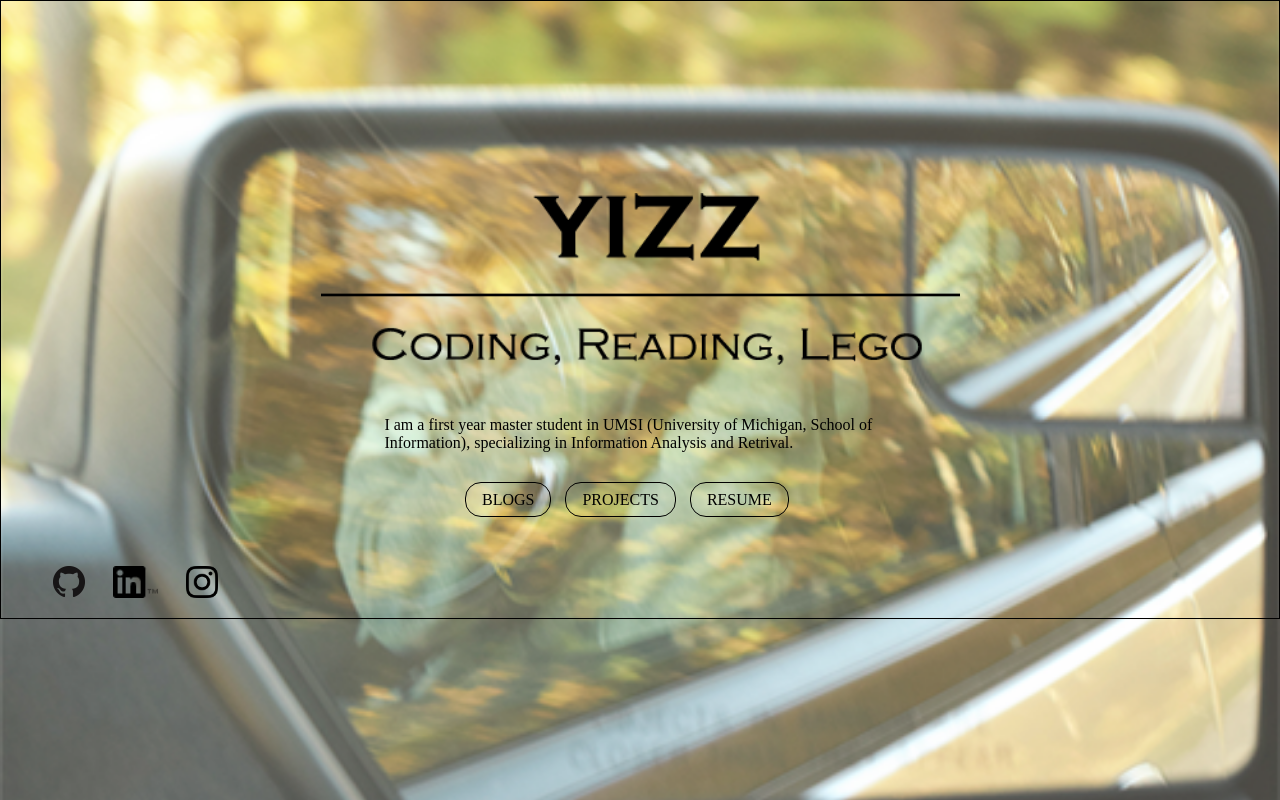
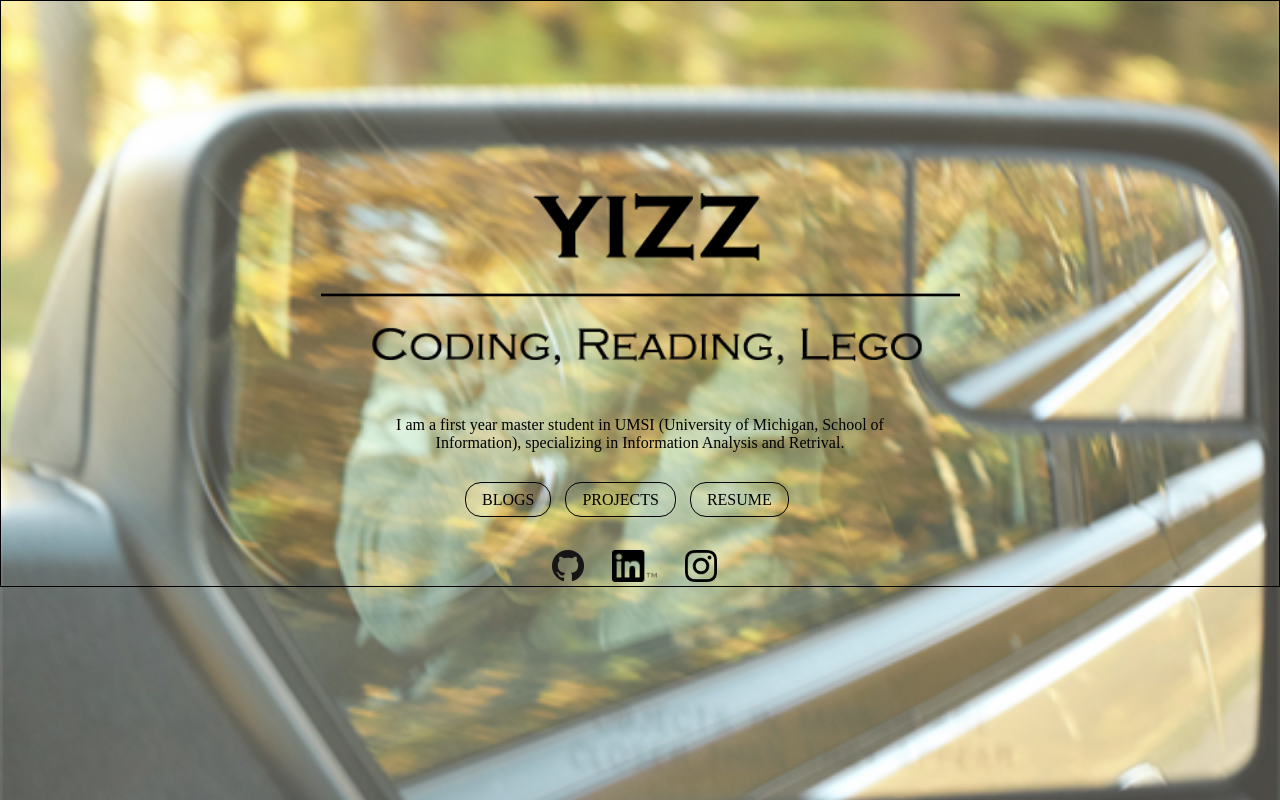
Before and after one commit to sylviazang/SI539Portfolio, a plain HTML site: page index.html in a window 1280 px wide. Drawn offline with Linux system fonts and the light colour scheme.

Commit message:
Update index.css

```diff
--- a/index.css
+++ b/index.css
@@ -14,7 +14,9 @@ body {
 	display:block;
 	margin: 15% 25% 4%;
 }
-
+p {
+	text-align: center;
+}
 .navbar .nav_item {
 	list-style-type: none;
 	padding: 5px;
@@ -70,6 +72,11 @@ display: inline;
 	padding: 0;
 	margin: 0 auto;
 }
+.contacts {
+	width: 200px;
+	padding: 0;
+	margin: 0 auto;
+}
 /*large screen*/
 @media screen and (min-width: 700px) {
 	.nav_item {
```
